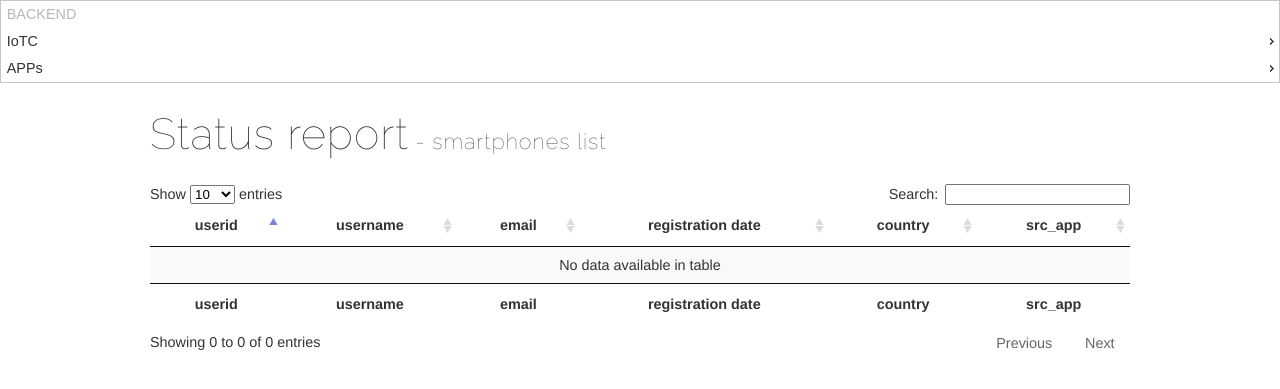
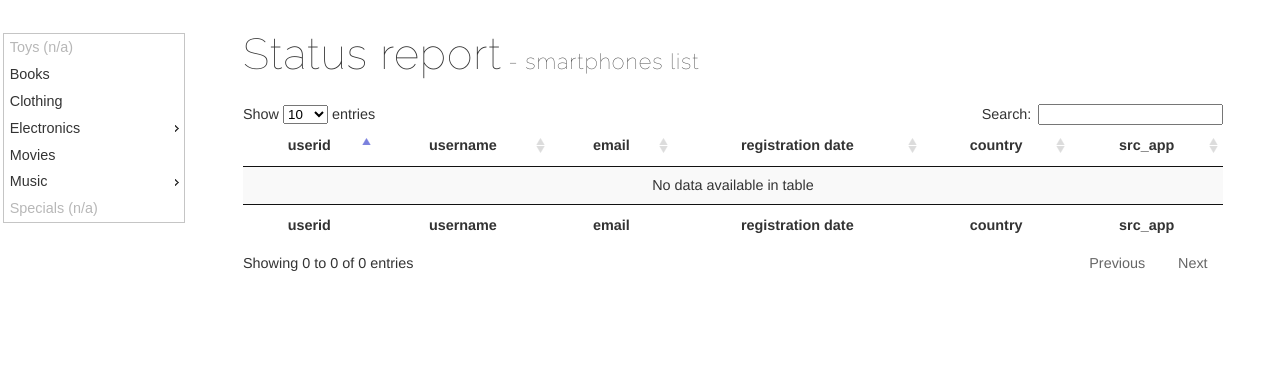
Before and after one commit to hammertong/Demo_201805, a PHP site: page / in a window 1280 px wide. Shown: the top 389 px of the page. Run offline with PHP 8.4, Linux system fonts and the light colour scheme; data that the repository does not hold is empty.

Commit message:
new html layout

```diff
--- a/backend/www/index.php
+++ b/backend/www/index.php
@@ -23,14 +23,6 @@
     <link rel="stylesheet" type="text/css" href="lib/shCore.css">
     <link rel="stylesheet" type="text/css" href="lib/demo.css">
 
-    <style class="init">
-      ui-menu {
-        margin-top: 30px;
-        width: 180px;
-        border: 0px;
-      }
-    </style>
-
     <script type="text/javascript" language="javascript" src="lib/jquery-3.3.1.js"></script>
     <script type="text/javascript" language="javascript" src="lib/jquery.dataTables.js"></script>
     <script type="text/javascript" language="javascript" src="lib/dataTables.select.min.js"></script>
@@ -40,6 +32,28 @@
 
     <link rel="stylesheet" href="lib/jquery-ui.css">
     <script src="lib/jquery-ui.js"></script>
+
+    <style class="init">
+      /* http://api.jqueryui.com/menu/ */
+      .ui-menu {
+        margin-top: 30px;
+        width: 180px;
+        border: 0px;
+      }
+      /* local management */
+      .main-pane {
+        width: 100%;
+        border: 0px;
+      }
+      .left-pane {
+        width: 190px;
+        vertical-align: top;
+      }
+      .right-pane {
+        width: 100%;
+        vertical-align: top;
+      }
+    </style>
 
     <script type="text/javascript">
 
@@ -180,7 +194,7 @@
     </script>
   </head>
 
-  <body class="dt-example">
+  <body>
 
     <!--CONFIRM DIALOG BOX -->
 
@@ -188,29 +202,52 @@
       <p id="dialogMessage">Procedere con l'operazione selezionata?</p>
     </div>
 
+    <table class="main-pane">
+
+      <tr>
+
+        <td class="left-pane">
+
           <!-- BEGIN MENU -->
 
           <ul id="menu">
-      <li class="ui-state-disabled"><div>BACKEND</div></li>
-      <li><div>IoTC</div>
+            <li class="ui-state-disabled"><div>Toys (n/a)</div></li>
+            <li><div>Books</div></li>
+            <li><div>Clothing</div></li>
+            <li><div>Electronics</div>
               <ul>
-          <li class="ui-state-disabled"><div>MQTT BROKER</div></li>
-          <li><div onclick='document.location.href="../tool-revk/"'>ca errors</div></li>
-          <li><div onclick='document.location.href="../tool-mqtt/"'>connected devices</div></li>
+                <li class="ui-state-disabled"><div>Home Entertainment</div></li>
+                <li><div>Car Hifi</div></li>
+                <li><div>Utilities</div></li>
               </ul>
             </li>
-      <li><div>APPs</div>
+            <li><div>Movies</div></li>
+            <li><div>Music</div>
               <ul>
-          <li class="ui-state-disabled"><div>COUNTERS</div></li>
-          <li><div onclick='document.location.href="../tool-accs/"'>access</div></li>
-          <li class="ui-state-disabled"><div>USERS</div></li>
-          <li><div onclick='document.location.href="../tool-ureq/?user=charles@yopmail.com"'>requests</div></li>
-          <li><div onclick='document.location.href="../tool-upns/?user=charles@yopmail.com"'>notifications</div></li>
+                <li><div>Rock</div>
+                  <ul>
+                    <li><div>Alternative</div></li>
+                    <li><div>Classic</div></li>
                   </ul>
                 </li>
+                <li><div>Jazz</div>
+                  <ul>
+                    <li><div>Freejazz</div></li>
+                    <li><div>Big Band</div></li>
+                    <li><div>Modern</div></li>
+                  </ul>
+                </li>
+                <li><div>Pop</div></li>
+              </ul>
+            </li>
+            <li class="ui-state-disabled"><div>Specials (n/a)</div></li>
           </ul>
 
           <!-- END MENU -->
+
+        </td> <!-- end left pane -->
+
+        <td class="right-pane">
 
           <!--
           <div class="ui-widget" style="margin-top: 10px;">
@@ -248,6 +285,12 @@
 
           </div>
 
+        </td> <!-- end right pane -->
+
+      </tr>
+
+    </table> <!-- end main-pane -->
+
   </body>
 
 </html>
```
Also changed, not shown: 1 other file. Lines whose indentation alone changed are shown as unchanged.
